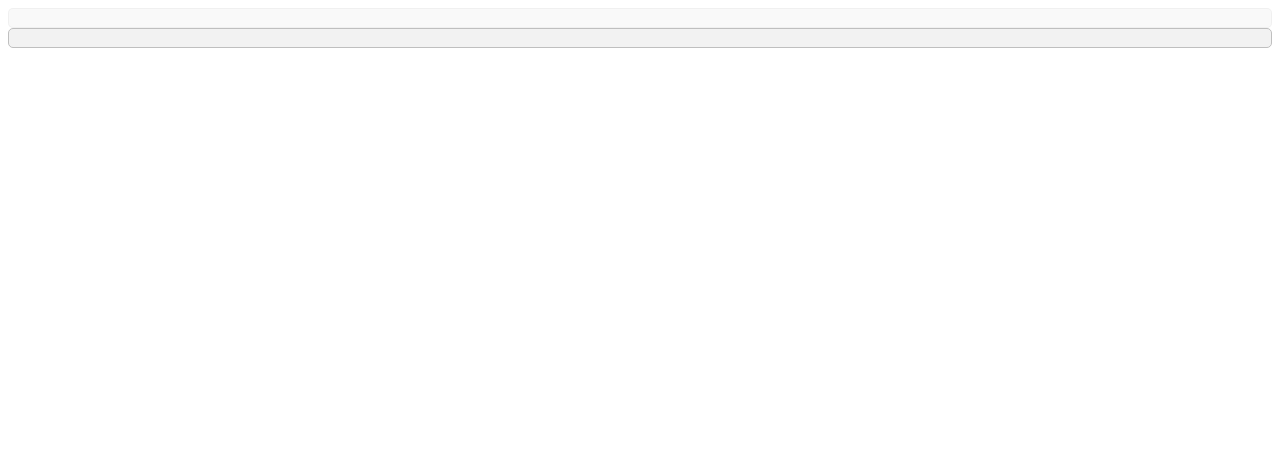
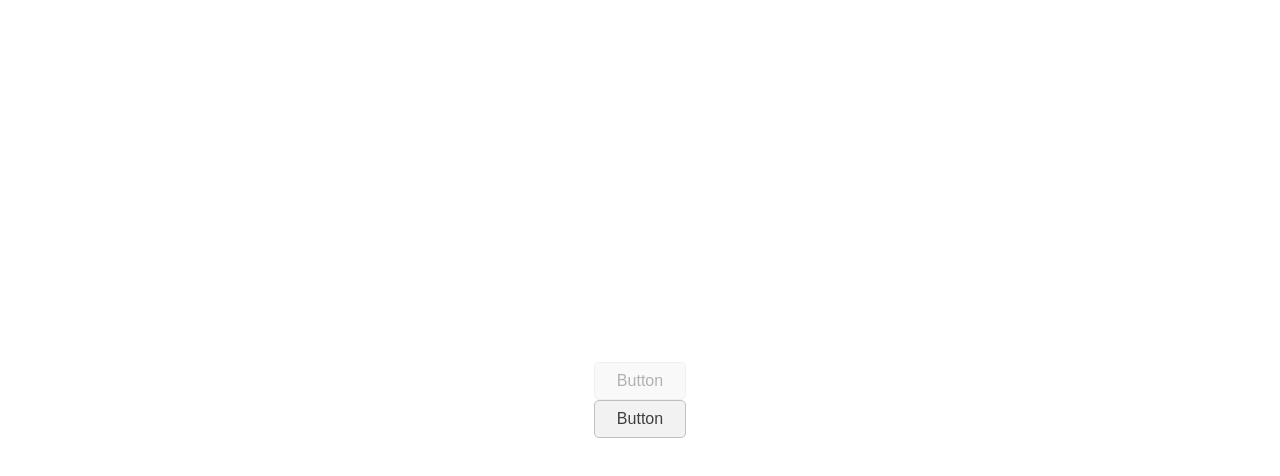
Before and after one commit to Smoren/vue3-hive-ui-kit, a Vue app: page / in a window 1280 px wide. Shown: the top 476 px of the page. Built offline with nearby package versions, Linux system fonts and the light colour scheme.

Commit message:
build: настроены алиасы путей подключения файлов и включены общие настройки стилей в style.css

```diff
--- a/src/components/hive-button/hive-button.vue
+++ b/src/components/hive-button/hive-button.vue
@@ -1,6 +1,6 @@
 <script lang="ts" setup>
 import { StyleValue } from 'vue';
-import { CommonProps } from '../../common/mixin/props';
+import { CommonProps } from '@/common/mixin/props';
 
 interface Props extends CommonProps {
   text?: string;
@@ -10,7 +10,7 @@ interface Props extends CommonProps {
 }
 
 withDefaults(defineProps<Props>(), {
-  text: '',
+  text: 'Button',
   disabled: false,
 });
 
@@ -36,7 +36,6 @@ const rightClick = () => {
     <button class="button" :class="buttonClasses" :style="buttonStyle" :disabled="disabled">
       <slot name="before" />
       <span class="button__text">{{ text }}</span>
-      <!-- <span class="button__text">{{ text }}</span> -->
       <slot name="after" />
     </button>
   </div>
--- a/src/components/hive-loader/hive-loader.vue
+++ b/src/components/hive-loader/hive-loader.vue
@@ -1,5 +1,5 @@
 <script lang="ts" setup>
-import { CommonProps } from '../../common/mixin/props';
+import { CommonProps } from '@/common/mixin/props';
 
 interface Props extends CommonProps {
   isVisible?: boolean;
--- a/src/style.css
+++ b/src/style.css
@@ -1,4 +1,4 @@
-/* :root {
+:root {
   font-family: Inter, system-ui, Avenir, Helvetica, Arial, sans-serif;
   line-height: 1.5;
   font-weight: 400;
@@ -36,7 +36,7 @@ h1 {
   line-height: 1.1;
 }
 
-button {
+/* button {
   border-radius: 8px;
   border: 1px solid transparent;
   padding: 0.6em 1.2em;
@@ -46,14 +46,14 @@ button {
   background-color: #1a1a1a;
   cursor: pointer;
   transition: border-color 0.25s;
-}
-button:hover {
+} */
+/* button:hover {
   border-color: #646cff;
-}
-button:focus,
+} */
+/* button:focus,
 button:focus-visible {
   outline: 4px auto -webkit-focus-ring-color;
-}
+} */
 
 .card {
   padding: 2em;
@@ -71,10 +71,10 @@ button:focus-visible {
     color: #213547;
     background-color: #ffffff;
   }
-  a:hover {
+  /*a:hover {
     color: #747bff;
   }
   button {
     background-color: #f9f9f9;
-  }
-} */
+  } */
+}
--- a/vite.config.ts
+++ b/vite.config.ts
@@ -1,7 +1,7 @@
 import { defineConfig } from 'vite';
 import vue from '@vitejs/plugin-vue';
 import { resolve } from 'path';
-// import cssInjectedByJsPlugin from 'vite-plugin-css-injected-by-js'
+import { fileURLToPath, URL } from 'node:url';
 
 // https://vitejs.dev/config/
 export default defineConfig({
@@ -9,16 +9,21 @@ export default defineConfig({
     lib: {
       entry: resolve(__dirname, 'src/index.ts'),
       name: 'VueHive',
-      fileName: (format) => `vue-hive.${format}.js`
+      fileName: (format) => `vue-hive.${format}.js`,
     },
     rollupOptions: {
       external: ['vue'],
       output: {
         globals: {
-          vue: 'Vue'
-        }
-      }
-    }
+          vue: 'Vue',
+        },
+      },
+    },
   },
   plugins: [vue()],
-})
+  resolve: {
+    alias: {
+      '@': fileURLToPath(new URL('./src', import.meta.url)),
+    },
+  },
+});
```
Also changed, not shown: tsconfig.json (+7 -1 lines).
